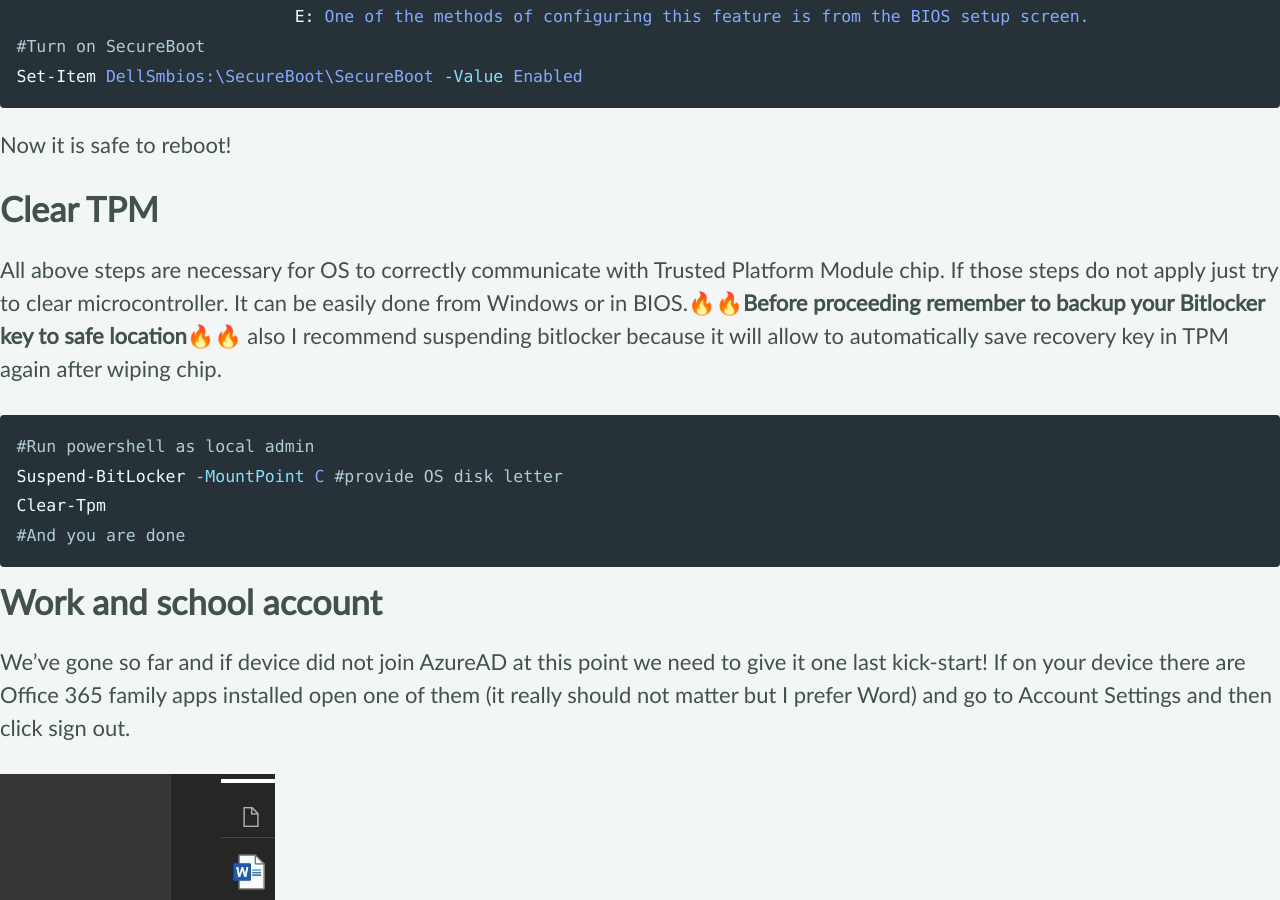
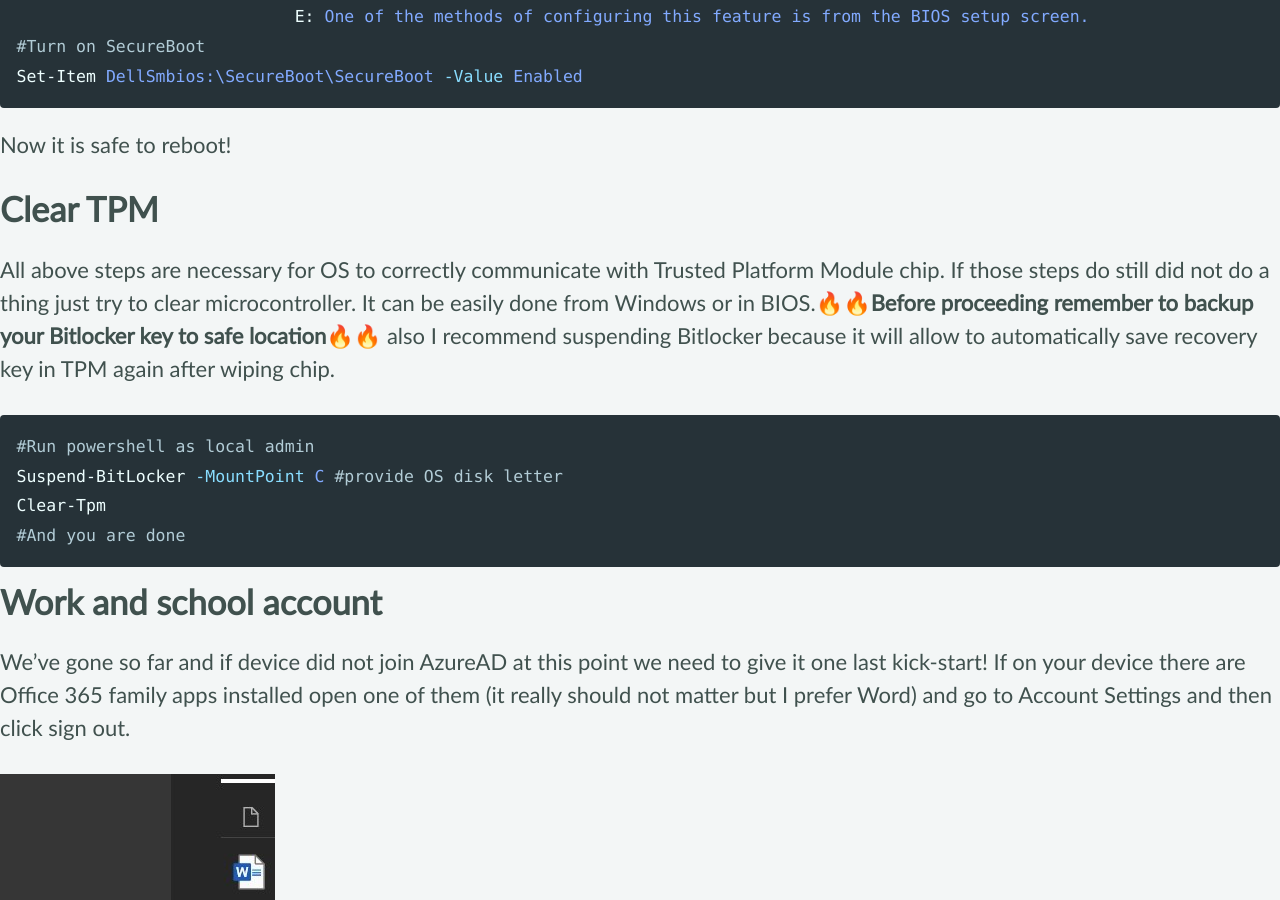
Before and after one commit to UniverseCitiz3n/UniverseCitiz3n.github.io, a Jekyll site: the page built from _posts/2020-01-11-Intune-Problems-Solving.md, in a window 1280 px wide and 900 px high, scrolled down 3823 px. Built offline with Jekyll 4.4.1, drawn with Linux system fonts in a browser that asks for light colours; cached includes are drawn as plain includes; nearby versions of some CDN libraries; our own code applies the rules of GitHub Pages for plain Markdown files; comment, search, counter and statistics services are not loaded.

Commit message:
still checking

````diff
--- a/_posts/2020-01-11-Intune-Problems-Solving.md
+++ b/_posts/2020-01-11-Intune-Problems-Solving.md
@@ -142,7 +142,7 @@ Now it is safe to reboot!
 
 # Clear TPM
 
-All above steps are necessary for OS to correctly communicate with Trusted Platform Module chip. If those steps do not apply just try to clear microcontroller. It can be easily done from Windows or in BIOS.🔥🔥**Before proceeding remember to backup your Bitlocker key to safe location**🔥🔥 also I recommend suspending bitlocker because it will allow to automatically save recovery key in TPM again after wiping chip.
+All above steps are necessary for OS to correctly communicate with Trusted Platform Module chip. If those steps do still did not do a thing just try to clear microcontroller. It can be easily done from Windows or in BIOS.🔥🔥**Before proceeding remember to backup your Bitlocker key to safe location**🔥🔥 also I recommend suspending Bitlocker because it will allow to automatically save recovery key in TPM again after wiping chip.
 
 ``` powershell
 #Run powershell as local admin
````
